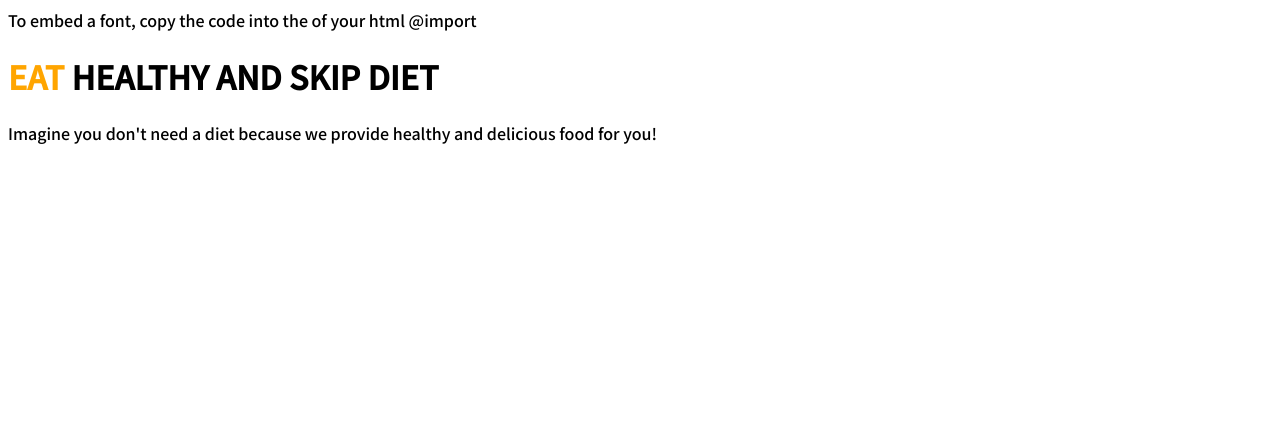
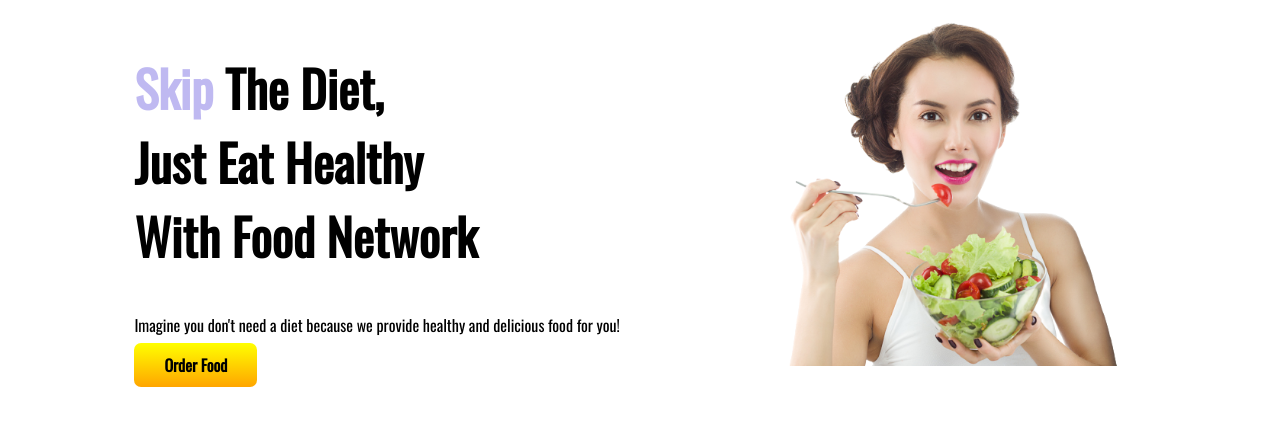
Before and after one commit to jannatul-arifa/food-is-love, a plain HTML site: page index.html in a window 1280 px wide. Drawn offline with nearby package versions, Linux system fonts and the light colour scheme.

Commit message:
1st half

```diff
--- a/index.html
+++ b/index.html
@@ -1,21 +1,29 @@
 <!DOCTYPE html>
 <html lang="en">
+
 <head>
     <meta charset="UTF-8">
     <meta http-equiv="X-UA-Compatible" content="IE=edge">
     <meta name="viewport" content="width=device-width, initial-scale=1.0">
-    <title>Food is love</title>
-    To embed a font, copy the code into the <head> of your html
+    <title>Food Is Love</title>
+    <link rel="stylesheet" href="style.css">
+    <link rel="preconnect" href="https://fonts.googleapis.com">
+    <link rel="preconnect" href="https://fonts.gstatic.com" crossorigin>
+    <link href="https://fonts.googleapis.com/css2?family=Oswald&display=swap" rel="stylesheet">
+</head>
 
-        <link>
-        @import
-        <link rel="preconnect" href="https://fonts.googleapis.com">
-        <link rel="preconnect" href="https://fonts.gstatic.com" crossorigin>
-        <link href="https://fonts.googleapis.com/css2?family=Noto+Sans+KR:wght@500&display=swap" rel="stylesheet">
-    <link rel="stylesheet" href="style.css">
-</head>
 <body>
-    <h1><span class="color"> EAT</span> HEALTHY AND SKIP DIET</h1>
-    <p>Imagine you don't need a diet because we provide healthy and delicious food for you!</p>
+    <section>
+        <div class="half-bg">
+            <h1><span class="color">Skip</span> The Diet,<br> Just Eat Healthy <br> With Food Network</h1>
+            <p>Imagine you don't need a diet because we provide healthy and delicious food for you!</p>
+            <a class="food-order" target="_blank" href="https://www.google.com/">Order Food</a>
+        </div>
+        <div class="half-bg">
+            <img src="images/female/6667872_preview-removebg-preview.png" alt="">
+        </div>
+    </section>
+
 </body>
+
 </html>
--- a/style.css
+++ b/style.css
@@ -1,6 +1,27 @@
 body{
-    font-family:'Noto Sans KR', sans-serif;;
+    font-family: 'Oswald', sans-serif;
 }
 .color{
-    color: orange;
+    color: rgba(36, 17, 206, 0.295);
 }
+h1{
+    font-size: 50px;
+}
+section{
+    display: flex;
+}
+.half-bg{
+    width: 50%;
+    padding-left: 10%;
+}
+.half-bg img{
+    width: 80%;
+}
+.food-order{
+    text-decoration: none;
+    background-image: linear-gradient(yellow, orange);
+    padding: 10px 30px;
+    border-radius: 7px;
+    color: black;
+    font-weight: 800;
+}
```
